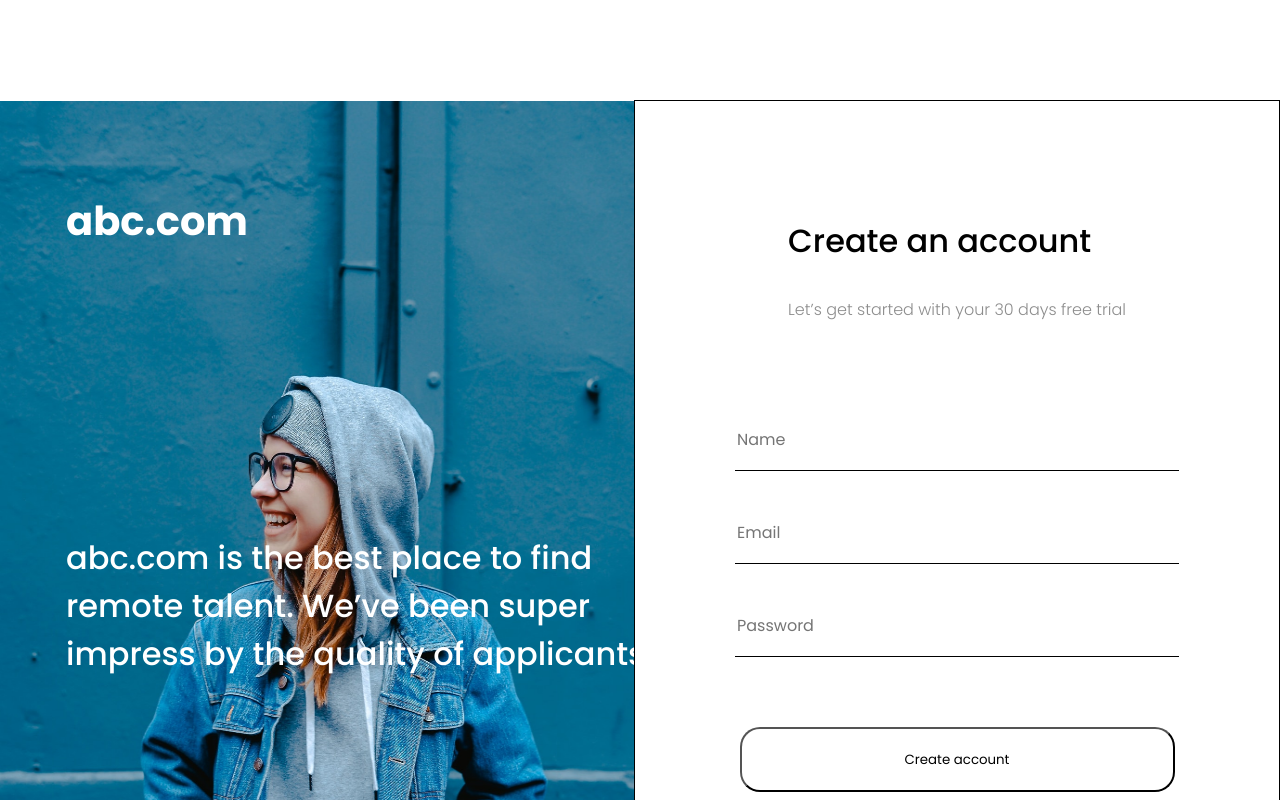
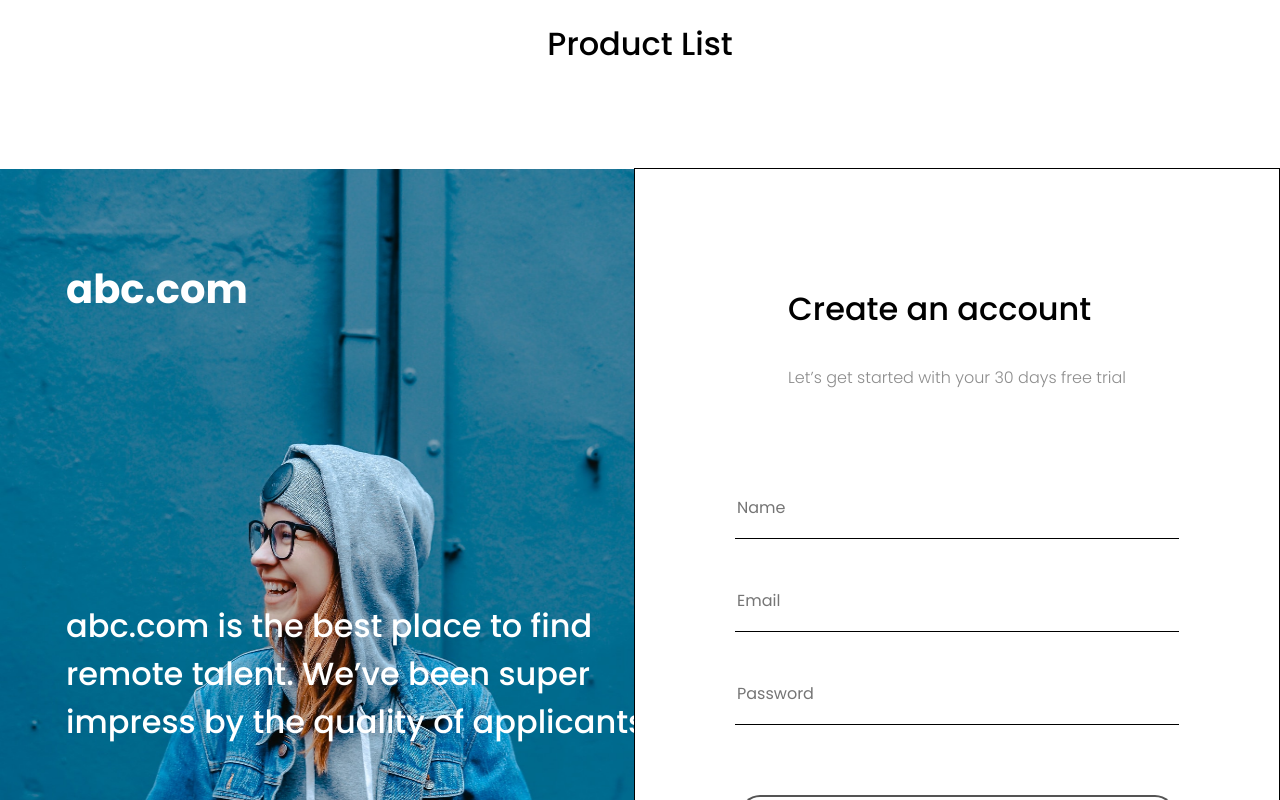
Before and after one commit to ElKarabino/41task_hw, a React (Create React App) app in the folder 41taskhw/: page / in a window 1280 px wide. Shown: the top 800 px of the page. Built offline with nearby package versions, Linux system fonts and the light colour scheme.

Commit message:
feat: add product page

```diff
--- a/41taskhw/package.json
+++ b/41taskhw/package.json
@@ -9,6 +9,7 @@
     "@testing-library/user-event": "^13.5.0",
     "react": "^19.1.0",
     "react-dom": "^19.1.0",
+    "react-router-dom": "^7.6.3",
     "react-scripts": "5.0.1",
     "sass": "^1.89.2",
     "web-vitals": "^2.1.4"
--- a/41taskhw/src/App.js
+++ b/41taskhw/src/App.js
@@ -1,12 +1,17 @@
 import logo from './logo.svg';
 import './App.css';
 import { RegistrationPage } from './components/RegistrationPage/RegistrationPage';
+import { BrowserRouter, Route, Routes } from 'react-router-dom';
+import { ProductPage } from './pages/ProductPage';
 
 function App() {
   return (
-    <div>
-      <RegistrationPage />
-    </div>
+    <BrowserRouter>
+      <Routes>
+        <Route path='/' element={<RegistrationPage/>}/>
+        <Route path='/ProductsPage' element={<ProductPage/>}/>
+      </Routes>
+    </BrowserRouter>
   );
 }
 
--- a/41taskhw/src/components/RegistrationForm/RegistrationForm.jsx
+++ b/41taskhw/src/components/RegistrationForm/RegistrationForm.jsx
@@ -5,6 +5,7 @@ import { CustomButton } from "../CustomButton/CustomButton"
 import { CustomInput } from "../CustomInput/CustomInput"
 import { ThemeButton } from "../ThemeButton/ThemeButton"
 import "./RegistrationForm.scss"
+import { Link } from "react-router-dom"
 
 export const RegistrationForm = () => {
     const [isLight , setIsLight] = useState(true);
--- a/41taskhw/src/components/RegistrationPage/RegistrationPage.jsx
+++ b/41taskhw/src/components/RegistrationPage/RegistrationPage.jsx
@@ -1,12 +1,17 @@
+import { Link } from "react-router-dom"
 import { RegistrationForm } from "../RegistrationForm/RegistrationForm"
 import { RegistrationLeftSide } from "../RegistrationLeftSide/RegistrationLeftSide"
 import './RegistrationPage.scss'
 
 export const RegistrationPage = () => {
     return (
-        <div className="RegistrationPage">
-            <RegistrationLeftSide />
-            <RegistrationForm />
+        <div>
+            <Link className="Link" to="/ProductPage">Product List</Link>
+             <div className="RegistrationPage">
+                <RegistrationLeftSide />
+                <RegistrationForm />
+            </div>
         </div>
+
     )
 }
--- a/41taskhw/src/components/RegistrationPage/RegistrationPage.scss
+++ b/41taskhw/src/components/RegistrationPage/RegistrationPage.scss
@@ -4,3 +4,15 @@
     margin-top: 100px;
     align-items: center;
 }
+.Link {
+    display: flex;
+    justify-content: center;
+    margin-top: 20px;
+    align-items: center;
+    font-family: Poppins , sans-serif;
+    font-size: 32px;
+    font-weight: 500;
+    color: black;
+    cursor: pointer;
+    text-decoration: none;
+}
--- /dev/null
+++ b/41taskhw/src/pages/ProductPage.jsx
@@ -0,0 +1,11 @@
+import { ProductsList } from "./components/ProductsList/ProductsList"
+
+export const ProductPage = () => {
+    return (
+        <div>
+            <header></header>
+            <ProductsList />
+            <footer></footer>
+        </div>
+    )
+}
--- /dev/null
+++ b/41taskhw/src/pages/components/ProductsList/ProductsList.jsx
@@ -0,0 +1,7 @@
+export const ProductsList = () => {
+    return (
+        <div>
+
+        </div>
+    )
+}
```
Also changed, not shown: 41taskhw/src/pages/components/ProductsList/ProductsList.scss (added), 1 other file (tests, documents, lock files or other folders).
